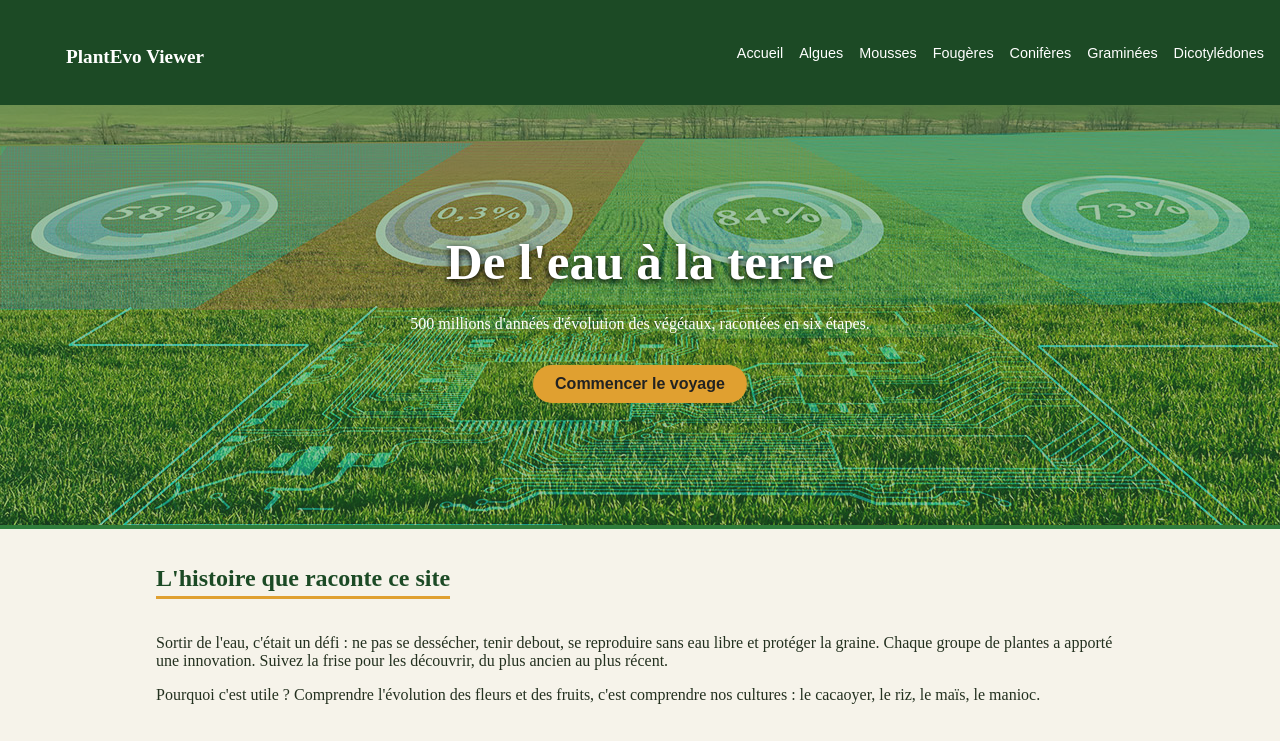
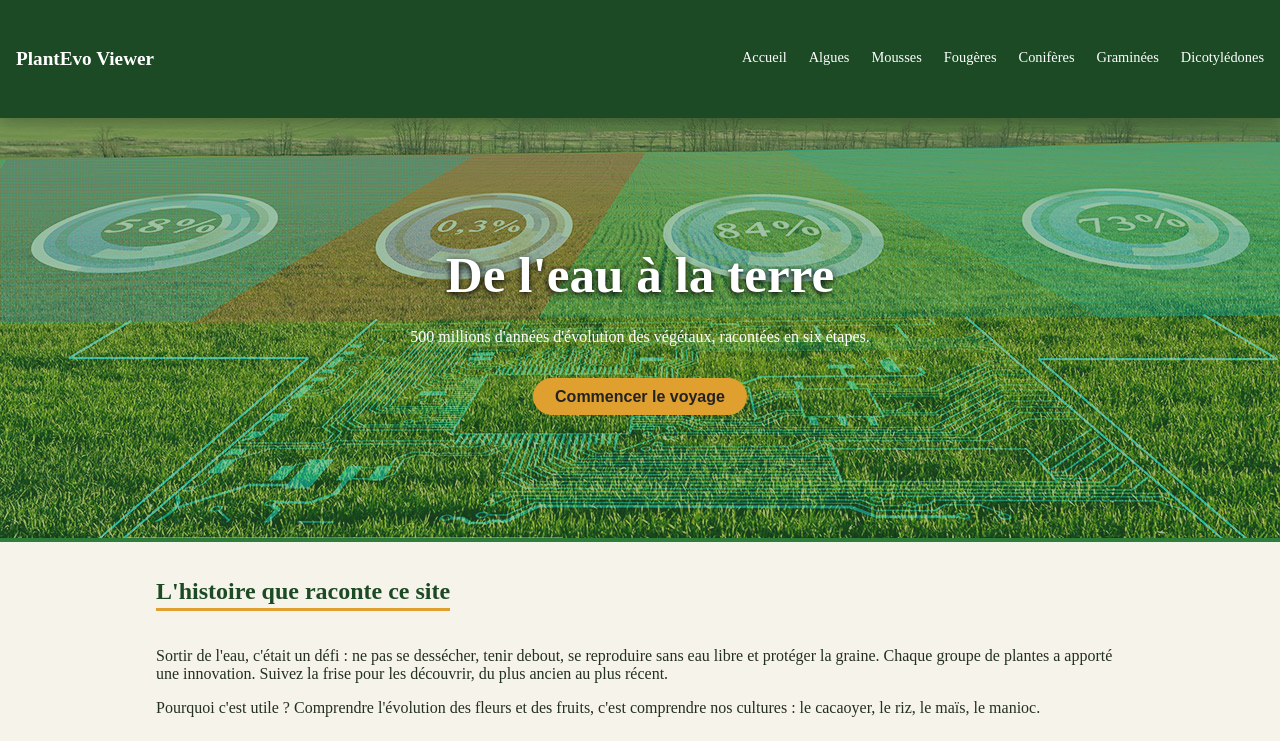
Before and after one commit to Anglovia/PlantEvo-Viewer, a plain HTML site: page index.html in a window 1280 px wide. Shown: the top 741 px of the page. Drawn offline with Linux system fonts and the light colour scheme.

Commit message:
modification du header plus precisement la nav nous l'avons rendu statique

```diff
--- a/css/style.css
+++ b/css/style.css
@@ -16,44 +16,43 @@ body {
     background: var(--creme);
 }
 
-header {
-    background: var(--vert-fonce);
+/* header */
+.header {
+  position: sticky;
+  top: 0;
+  z-index: 100;
+  display: flex;
+  align-items: center;
+  justify-content: space-between;
+  padding: 3rem 1rem;
+  background: var(--vert-fonce);
+  box-shadow: 0 4px 14px rgba(0, 0, 0, .25);
+}
+.logo {
     color: #fff;
-    padding: .8rem 1rem;
-    display: flex;
-    flex-wrap: wrap;
-    gap: .5rem 1.5rem;
-    align-items: center;
-    justify-content: space-between
+    font-weight: 700;
+    font-size: 1.2rem;
+    text-decoration: none; }
+.nav {
+    display:
+    flex;
+    gap: 1.375rem;
 }
-
-header .logo {
-    padding: 50px;
-    font-weight: bold;
-    font-size: 1.2rem;
-    color: #fff;
-    text-decoration: none
+.nav a {
+  position: relative;
+  color: #fff;
+  font-size: .9rem;
+  text-decoration: none;
+  padding-bottom: 0.1875rem;
 }
-
-nav ul {
-    list-style: none;
-    margin: 0;
-    padding: 0;
-    display: flex;
-    flex-wrap: wrap;
-    gap: .4rem 1rem
+.nav a::after {
+  content: "";
+  position: absolute; left: 0; bottom: 0;
+  width: 0; height: 2px;
+  background: var(--or);
+  transition: width .3s ease;
 }
-
-nav a {
-    color: #fff;
-    text-decoration: none;
-    font-family: Arial, sans-serif;
-    font-size: .9rem
-}
-
-nav a:hover {
-    color: var(--or)
-}
+.nav a:hover::after { width: 100%; }
 
 /* Bandeau d'accueil */
 
@@ -176,3 +175,11 @@ h2 {
     padding: 1rem;
     box-shadow: 0 2px 6px #0002
 }
+
+/* section exemple */
+
+.exemple {
+    background: #fff;
+    padding: .8rem 1rem;
+    border-radius: .4rem
+}
--- a/index.html
+++ b/index.html
@@ -8,18 +8,16 @@
 </head>
 <body>
 	<!-- En-tête -->
-  <header>
-    <h1><a class="logo" href="index.html"> PlantEvo Viewer</a></h1>
-    <nav aria-label="Menu principal">
-      <ul>
-      	<li><a href="index.html">Accueil</a></li>
-        <li><a href="algues.html">Algues</a></li>
-        <li><a href="mousses.html">Mousses</a></li>
-        <li><a href="fougeres.html">Fougères</a></li>
-        <li><a href="coniferes.html">Conifères</a></li>
-        <li><a href="graminees.html">Graminées</a></li>
-        <li><a href="dicotyledones.html">Dicotylédones</a></li>
-      </ul>
+  <header class="header">
+    <a href="index.html" class="logo">PlantEvo Viewer</a>
+    <nav class="nav">
+      <a href="index.html">Accueil</a>
+      <a href="algues.html">Algues</a>
+      <a href="mousses.html">Mousses</a>
+      <a href="fougeres.html">Fougères</a>
+      <a href="coniferes.html">Conifères</a>
+      <a href="graminees.html">Graminées</a>
+      <a href="dicotyledones.html">Dicotylédones</a>
     </nav>
   </header>
 
@@ -91,6 +89,16 @@
         </div>
       </div>
     </section>
+
+    <!-- section exemple -->
+    <section >
+      <h2>Un exemple ivoirien : le cacaoyer</h2>
+      <div class="exemple">
+        <p>Le cacaoyer est pollinisé par de minuscules moucherons (<em>Forcipomyia</em>). Pas de pollinisateurs, pas de
+          cabosses : l'évolution des fleurs touche directement la production agricole.
+          À l'inverse, le riz et le maïs sont pollinisés par le vent.</p>
+      </div>
+    </section>
   </main>
 </body>
 </html>
```
Also changed, not shown: algues.html (added, +13 -0 lines).
